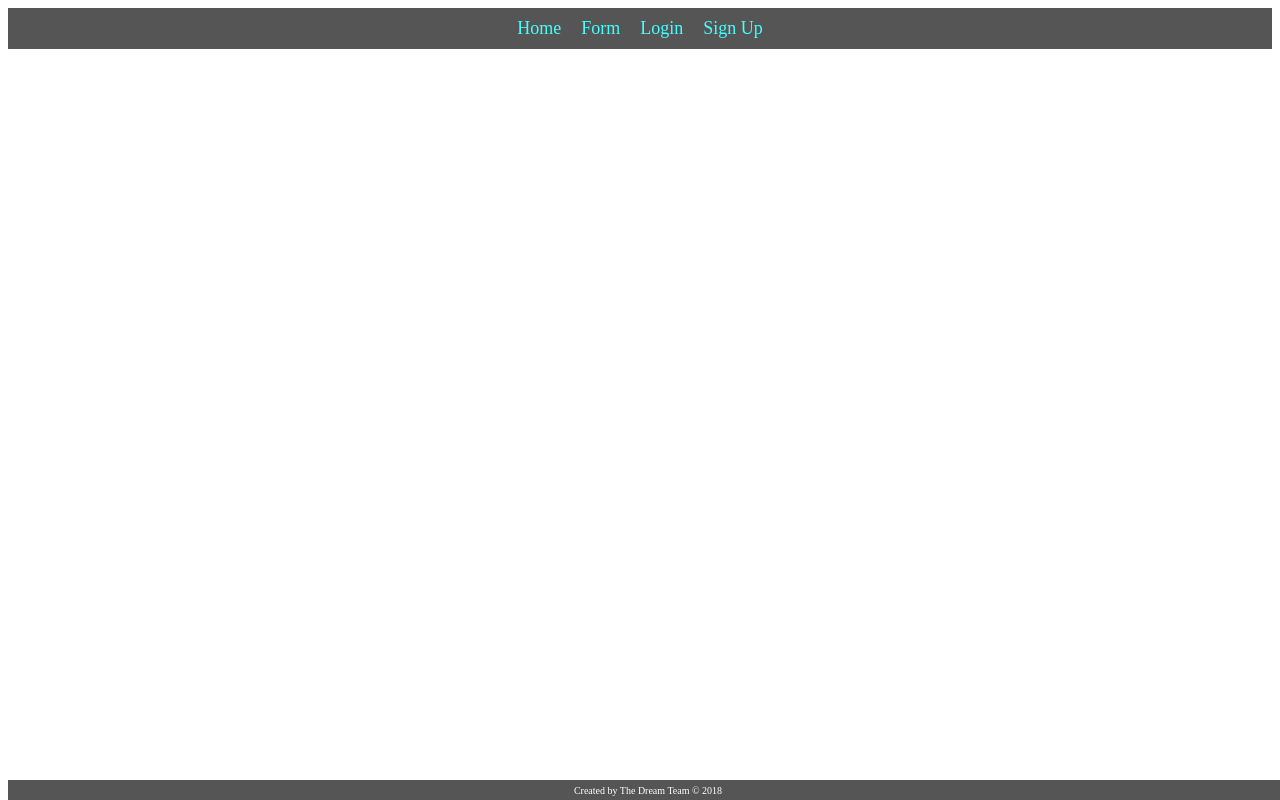
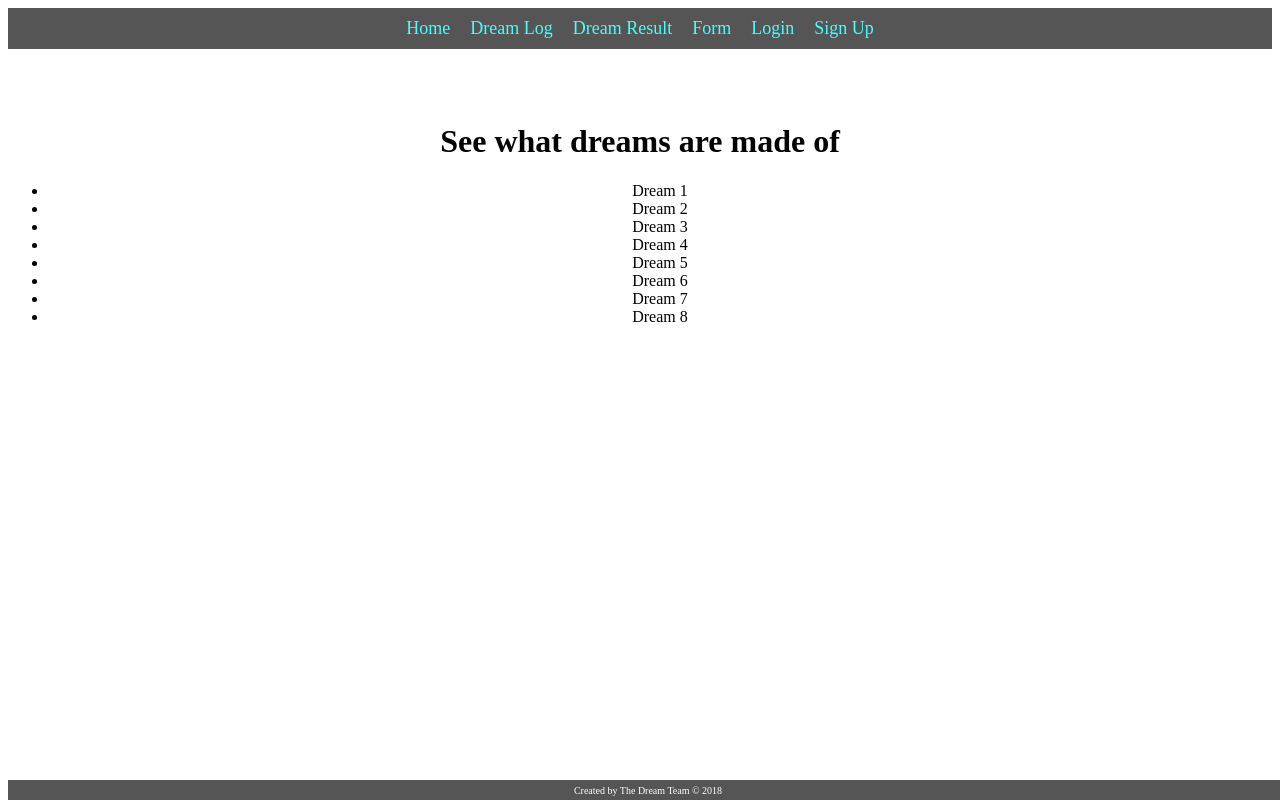
Before and after one commit to ashco/Project3, a React (Create React App) app in the folder client/: page /dreamlog in a window 1280 px wide. Built offline with nearby package versions, Linux system fonts and the light colour scheme.

Commit message:
most page files created for stubout

```diff
--- a/client/src/App.js
+++ b/client/src/App.js
@@ -1,14 +1,14 @@
 // REACT
 import React, { Component } from 'react';
 // STYLE
-import './App.css';
+import './style/App.css';
 // MODULES
 import { BrowserRouter as Router, Route } from 'react-router-dom';
 import axios from 'axios';
 import Flash from './layout/Flash.js';
 // MAIN PAGES
 import Home from './main/Home.js';
-import Profile from './Profile.js';
+import Profile from './user/Profile.js';
 // LAYOUT
 import Nav from './layout/Nav.js';
 import Footer from './layout/Footer.js';
@@ -17,6 +17,8 @@ import Login from './auth/Login.js';
 import Signup from './auth/Signup.js';
 // CUSTOM ROUTES
 import Form from './main/Form.js';
+import DreamLog from './user/DreamLog.js';
+import DreamResult from './main/DreamResult.js';
 
 
 
@@ -33,9 +35,9 @@ class App extends Component {
 
   getUser = () => {
     // If there is a token in localStorage
-    let token = localStorage.getItem('mernToken');
+    let token = localStorage.getItem('dreamToken');
     if (token === 'undefined' || token === null || token === '' || token === undefined) {
-      localStorage.removeItem('mernToken');
+      localStorage.removeItem('dreamToken');
       this.setState({
         token: '',
         user: null
@@ -46,7 +48,7 @@ class App extends Component {
         token: token
       }).then(response => {
         //   Store the token and user
-        localStorage.setItem('mernToken', response.data.token);
+        localStorage.setItem('dreamToken', response.data.token);
         this.setState({
           token: response.data.token,
           user: response.data.user
@@ -94,6 +96,8 @@ class App extends Component {
                 () => (<Profile user={this.state.user} setFlash={this.setFlash} />)} />
               {/* CUSTOM ROUTES */}
               <Route path="/form" component={Form} />
+              <Route path="/dreamlog" component={DreamLog} />
+              <Route path="/dreamresult" component={DreamResult} />
 
             </div>
           </div>
--- a/client/src/auth/Login.js
+++ b/client/src/auth/Login.js
@@ -25,7 +25,7 @@ class Login extends Component {
       email: this.state.email,
       password: this.state.password
     }).then((result) => {
-      localStorage.setItem('mernToken', result.data.token);
+      localStorage.setItem('dreamToken', result.data.token);
       this.setState({ success: true });
       this.props.updateUser();
     }).catch((error) => {
--- a/client/src/auth/Logout.js
+++ b/client/src/auth/Logout.js
@@ -4,7 +4,7 @@ class Logout extends Component {
   handleLogout = (e) => {
     e.preventDefault();
     //Delete token from local storage
-    localStorage.removeItem('mernToken');
+    localStorage.removeItem('dreamToken');
     //Go back to home page
     this.props.updateUser();
   }
--- a/client/src/auth/Signup.js
+++ b/client/src/auth/Signup.js
@@ -29,7 +29,7 @@ class Signup extends Component {
       email: this.state.email,
       password: this.state.password
     }).then(result => {
-      localStorage.setItem('mernToken', result.data.token);
+      localStorage.setItem('dreamToken', result.data.token);
       this.props.updateUser();
     }).catch(error => {
       console.log(error.response);
--- a/client/src/layout/Nav.js
+++ b/client/src/layout/Nav.js
@@ -8,6 +8,9 @@ class Nav extends Component {
     if(this.props.user){
       links = (
         <span>
+          <Link to="/dreamlog">Dream Log</Link>
+          <Link to="/dreamresult">Dream Result</Link>
+          <Link to="/form">Form</Link>
           <Link to="/profile">Profile</Link>
           <Logout updateUser={this.props.updateUser} />
         </span>);
@@ -15,6 +18,8 @@ class Nav extends Component {
     else {
       links = (
         <span>
+          <Link to="/dreamlog">Dream Log</Link>
+          <Link to="/dreamresult">Dream Result</Link>
           <Link to="/form">Form</Link>
           <Link to="/login">Login</Link>
           <Link to="/signup">Sign Up</Link>
--- /dev/null
+++ b/client/src/main/DreamResult.js
@@ -0,0 +1,22 @@
+import React, { Component } from 'react';
+
+class DreamResult extends Component {
+  render(){
+    return(
+			<div className="form">
+				<h1>Your dreams are weird!</h1>
+				<div className="sentiment">
+					<h1>78</h1>
+				</div>
+				<div className="keys">
+					<div className="key">Key 1</div>
+					<div className="key">Key 2</div>
+					<div className="key">Key 3</div>
+					<div className="key">Key 4</div>
+				</div>
+			</div>
+		);
+  }
+}
+
+export default DreamResult;
--- /dev/null
+++ b/client/src/user/DreamLog.js
@@ -0,0 +1,31 @@
+import React, { Component } from 'react';
+
+class DreamLog extends Component {
+  render(){
+		// CHECK TO SEE IF USER IS LOGGED IN
+		// if(this.props.user && this.props.user.name){
+      return (
+				<div>
+          <h1>See what dreams are made of</h1>
+					<div className="dream-log__list">
+						<ul>
+							<li>Dream 1</li>
+							<li>Dream 2</li>
+							<li>Dream 3</li>
+							<li>Dream 4</li>
+							<li>Dream 5</li>
+							<li>Dream 6</li>
+							<li>Dream 7</li>
+							<li>Dream 8</li>
+						</ul>
+					</div>
+        </div>);
+		// }
+		// MESSAGE IF USER IS LOGGED OUT
+    // else {
+      // return ( <p>This is a dreamy list page. You need to be logged in to view it.</p> );
+    // }
+  }
+}
+
+export default DreamLog;
```
Also changed, not shown: client/src/style/App.css (renamed from client/src/App.css), client/src/user/Profile.js (renamed from client/src/Profile.js).
